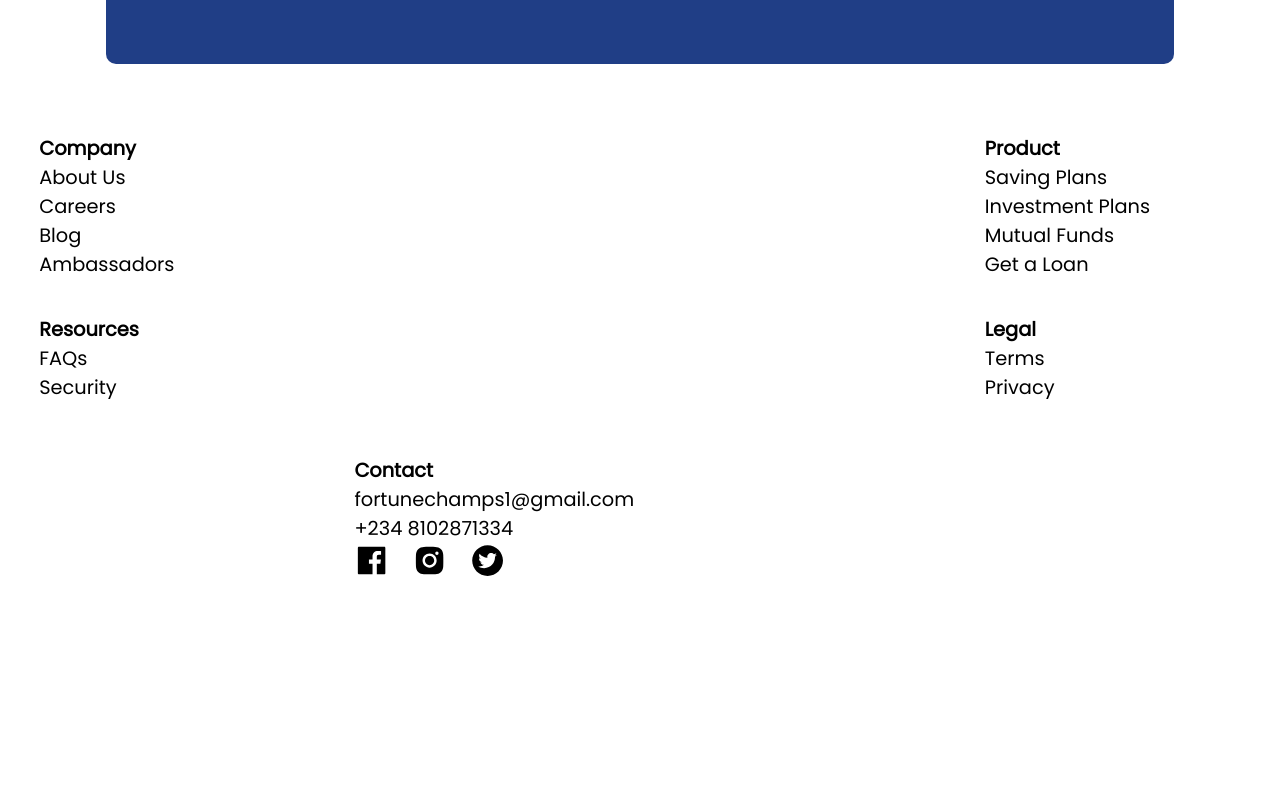
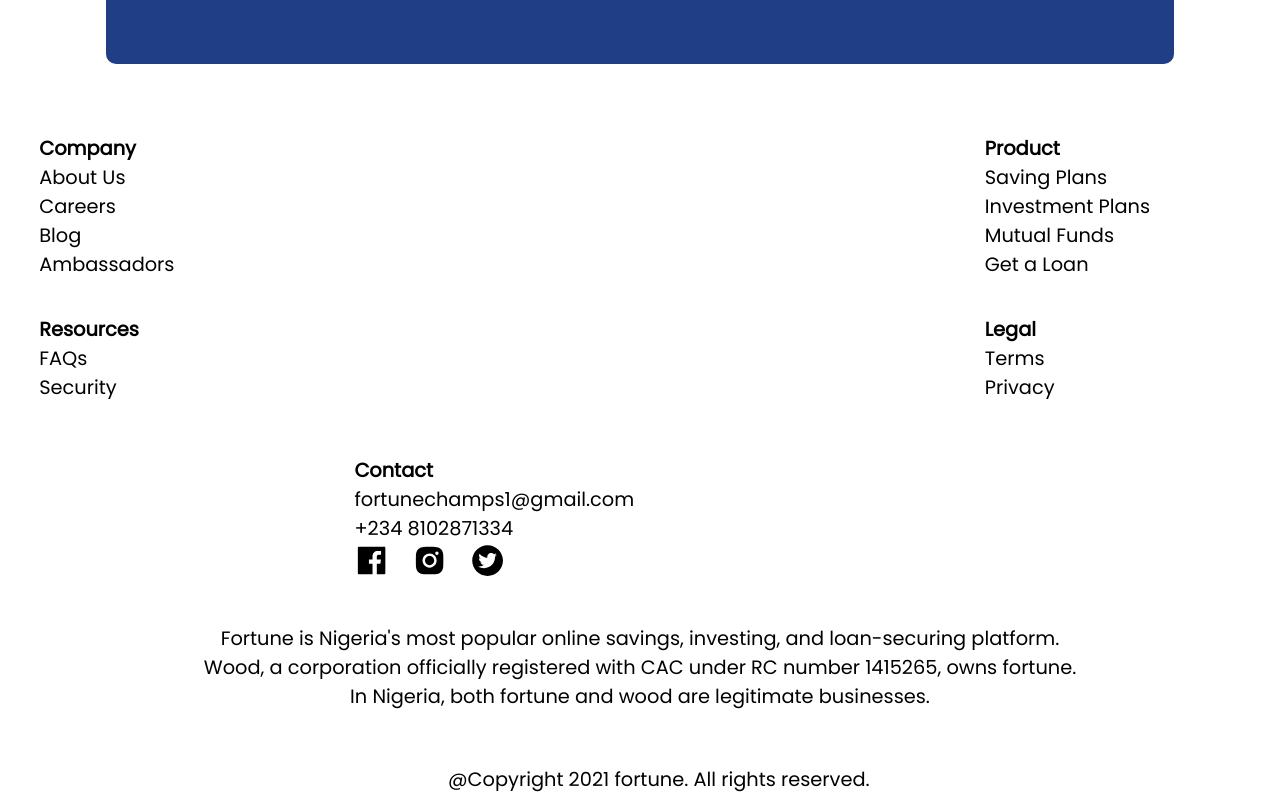
Before and after one commit to fortune-elite/fortune-app, a React (Create React App) app: page / in a window 1280 px wide. Shown: the part 4371-5170 px from the top of the page. Before the commit the page ends 4957 px from the top, so only its background shows below. Built offline with nearby package versions, Linux system fonts and the light colour scheme; the HTML template or start-up script is replaced by a standard one.

Commit message:
add footer

```diff
--- a/src/App.js
+++ b/src/App.js
@@ -7,6 +7,7 @@
 import Services from './components/sevices'
 import MenuBar from './components/MenuBar'
 import CompanyLinks from './components/CompanyLinks'
+import Footer from './components/Footer'
 
 
 function App() {
@@ -21,6 +22,7 @@
       <Advertise/>
       <CallToAction/>
       <CompanyLinks/>
+      <Footer/>
     </div>
   );
 }
--- /dev/null
+++ b/src/components/Footer.js
@@ -0,0 +1,13 @@
+import React from 'react'
+import './css/Footer.css'
+
+const Footer = () => {
+    return (
+        <div className="footer">
+            <p>Fortune is Nigeria's most popular online savings, investing, and loan-securing platform.<br></br> Wood, a corporation officially registered with CAC under RC number 1415265, owns fortune.<br></br> In Nigeria, both fortune and wood are legitimate businesses. </p>
+            <p className="copyright">@Copyright 2021 fortune. All rights reserved.</p>
+        </div>
+    )
+}
+
+export default Footer
--- /dev/null
+++ b/src/components/css/Footer.css
@@ -0,0 +1,11 @@
+.footer {
+    text-align: center;
+    padding:5rem;
+    position: relative;
+}
+
+.copyright {
+    position: absolute;
+    bottom: 2%;
+    left: 35%;
+}
```
